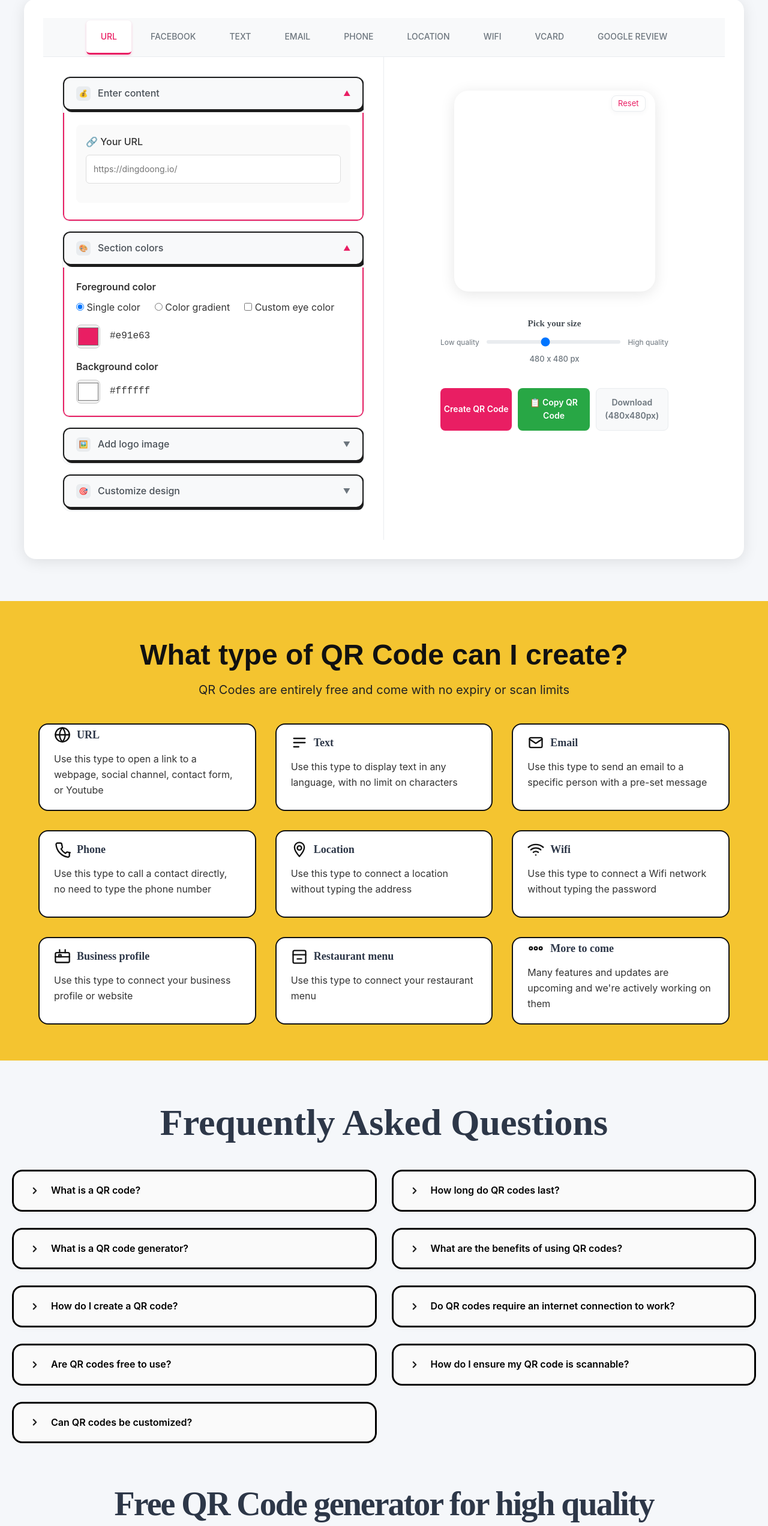
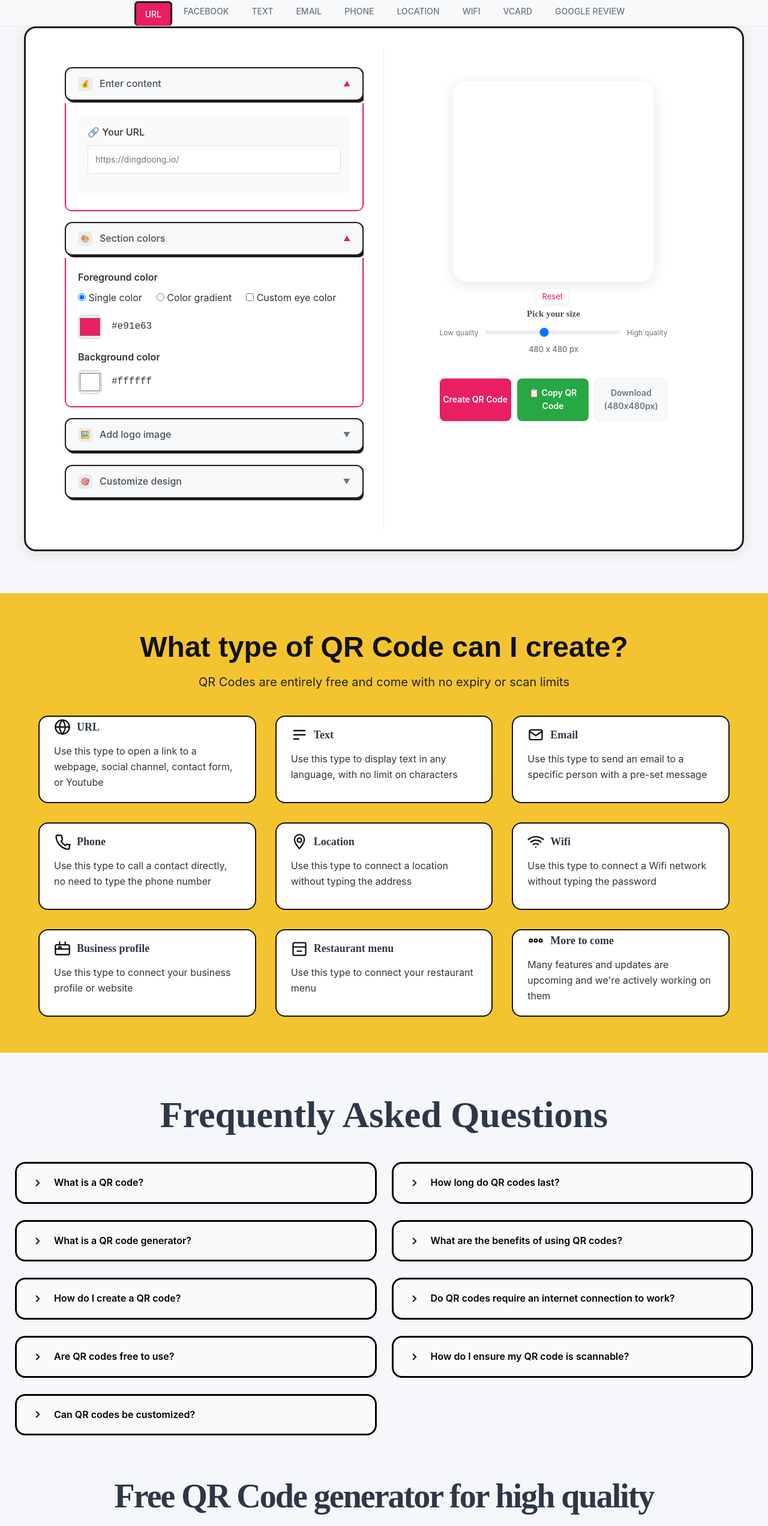
Before and after one commit to TranMC/qr-gen, a React (Vite) app: page / in a window 1280 px wide. Shown: the part 230-2774 px from the top of the page at 60% size. Built offline with nearby package versions, Linux system fonts and the light colour scheme.

Commit message:
Update styles for QR tab bar and content layout; adjust padding, margins, and borders for improved aesthetics and responsiveness

```diff
--- a/src/App.css
+++ b/src/App.css
@@ -69,6 +69,7 @@ body {
   border-radius: 20px;
   box-shadow: 0 4px 24px rgba(0, 0, 0, 0.1);
   overflow: hidden;
+  border: 3px solid #1d1d1d;
 }
 
 /* Tab bar */
@@ -89,7 +90,7 @@ body {
 .qr-tabbar-btn {
   background: none;
   border: none;
-  padding: 16px 24px;
+  padding: 8px 15px;
   font-size: 14px;
   font-weight: 500;
   color: #6c757d;
@@ -105,9 +106,11 @@ body {
 }
 
 .qr-tabbar-btn.active {
-  color: #e91e63;
-  background: white;
-  border-bottom-color: #e91e63;
+  background: #e91e63;
+  color: white;
+  /* border-bottom-color: black; */
+  border: 3px solid #1d1d1d !important;
+  border-bottom: initial !important
 }
 
 /* Content container */
@@ -470,8 +473,8 @@ body {
 
 .reset-qr-btn {
   position: absolute;
-  top: 8px;
-  right: 16px;
+  top: 346px;
+  right: 141px;
   background: #fff;
   border: 1px solid #e9ecef;
   color: #e91e63;
@@ -1069,7 +1072,7 @@ select option {
 }
 
 .faq-container {
-  max-width: 1290px;
+  max-width: 1270px;
   margin: 65px auto;
   padding: 0 20px;
 }
--- a/src/App.jsx
+++ b/src/App.jsx
@@ -364,8 +364,8 @@ function App() {
         </div>
       </header>
 
-      <div className="qr-main-container">
-        <nav className="qr-tabbar">
+
+      <nav className="qr-tabbar">
           {tabs.map(tab => (
             <button
               className={`qr-tabbar-btn ${activeTab === tab.id ? 'active' : ''}`}
@@ -376,11 +376,14 @@ function App() {
             </button>
           ))}
         </nav>
+      <div className="qr-main-container">
+
 
         <div className="qr-content-container">
           <div className="qr-left-panel">
             {}
-            <div className="qr-section">              <div
+            <div className="qr-section">
+              <div
                 className="qr-section-header"
                 onClick={() => setContentExpanded(!contentExpanded)}
               >
@@ -575,7 +578,7 @@ function App() {
         <h1 style={{ fontSize: 56, fontWeight: 800, margin: 0, letterSpacing: '-2px' }}>
           Free QR Code generator for high quality
         </h1>
-      <div style={{ fontSize: 20, color: '#222', marginTop: 12 }}>Explore DingDoong's QR Code Generator: Packed with Incredible Advantages!</div>
+      <div style={{ fontSize: 17, color: '#222', marginTop: 12 }}>Explore DingDoong's QR Code Generator: Packed with Incredible Advantages!</div>
       </div>
 
       {/* Thêm Swiper phía dưới header */}
--- a/src/index.css
+++ b/src/index.css
@@ -149,7 +149,7 @@ a:hover {
   color: #fff;
   font-weight: 500;
   border-radius: 6px;
-  margin: 4px 4px 3px 4px;
+  margin: 4px 0px 0px 4px;
   box-shadow: 0 2px 4px rgba(233, 30, 99, 0.2);
 }
 
```
